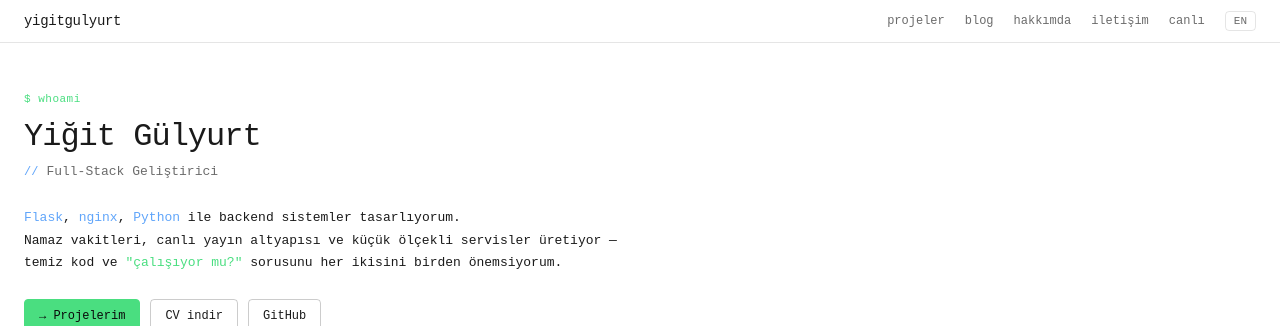
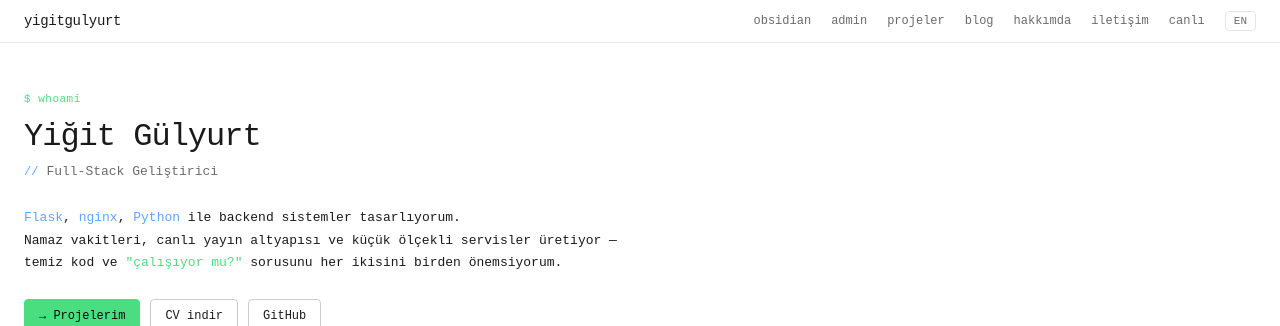
Before and after one commit to yigitgulyurt/yigitgulyurt.net.tr, a Flask app: page / in a window 1280 px wide. Shown: the top 326 px of the page. Run offline with Flask 3, Linux system fonts and the light colour scheme; a user stored in the database is signed in; tables that the repository leaves empty hold one stand-in row (values such as "Sample post"); grey boxes marked "Sample" are stand-in pictures; a database or web service that is not in the repository returns one stand-in record (values such as "Sample title"); data that the repository does not hold is empty.

Commit message:
Update base.html

```diff
--- a/app/templates/base.html
+++ b/app/templates/base.html
@@ -41,6 +41,10 @@
       yigitgulyurt<span class="cursor"></span>
     </a>
     <div class="nav-links">
+    {% if current_user.is_authenticated %}
+      <a href="https://obsidian.yigitgulyurt.net.tr">obsidian</a>
+      <a href="{{ url_for('admin.dashboard') }}">admin</a>
+    {% endif %}
       <a href="{{ url_for('projects.index') }}">
         <span class="lang-tr">projeler</span>
         <span class="lang-en">projects</span>
```
